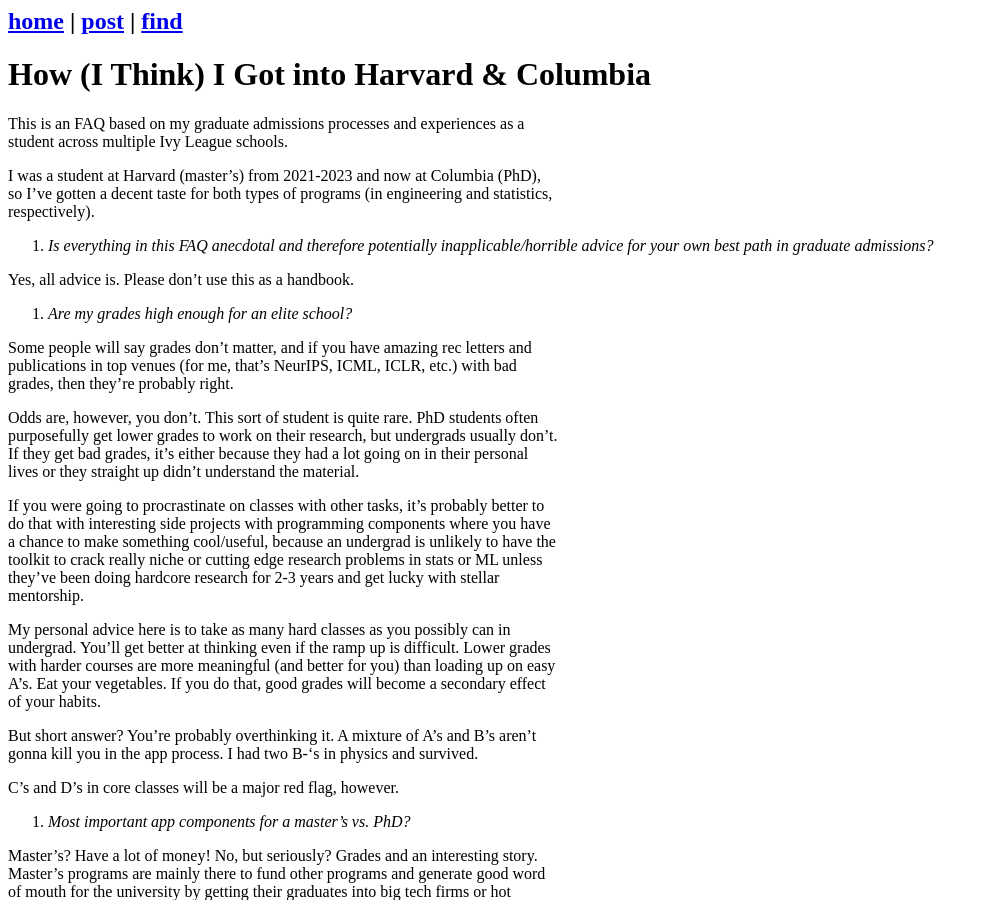
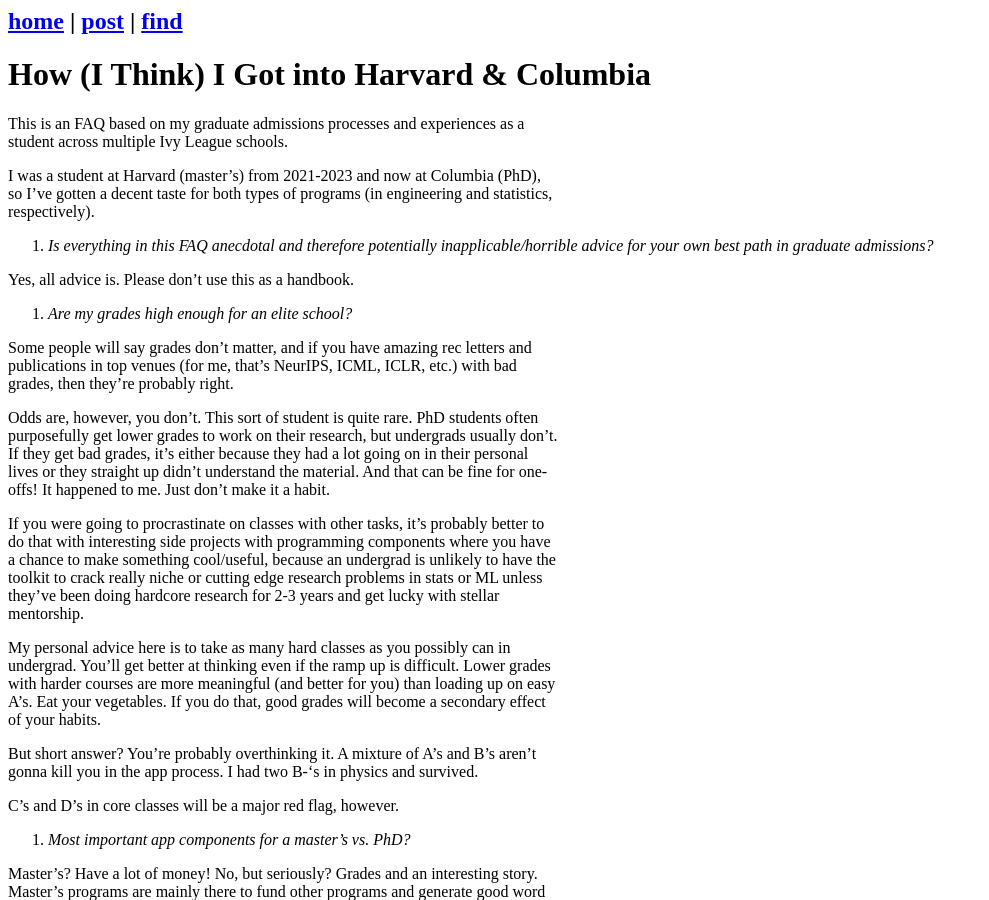
Before and after one commit to 00jrh00/00jrh00.github.io, a Jekyll site: the page built from _posts/2024-05-02-firstpost.markdown, in a window 1280 px wide and 900 px high. Shown: the whole window, without its empty margins (0-989 px from the left). Built offline with Jekyll 4.4.1, drawn with Linux system fonts in a browser that asks for light colours.

Commit message:
Update 2024-05-02-firstpost.markdown

```diff
--- a/_posts/2024-05-02-firstpost.markdown
+++ b/_posts/2024-05-02-firstpost.markdown
@@ -17,7 +17,7 @@
 
 Some people will say grades don't matter, and if you have amazing rec letters and publications in top venues (for me, that's NeurIPS, ICML, ICLR, etc.) with bad grades, then they're probably right.
 
-Odds are, however, you don't. This sort of student is quite rare. PhD students often purposefully get lower grades to work on their research, but undergrads usually don't. If they get bad grades, it's either because they had a lot going on in their personal lives or they straight up didn't understand the material.
+Odds are, however, you don't. This sort of student is quite rare. PhD students often purposefully get lower grades to work on their research, but undergrads usually don't. If they get bad grades, it's either because they had a lot going on in their personal lives or they straight up didn't understand the material. And that can be fine for one-offs! It happened to me. Just don't make it a habit.
 
 If you were going to procrastinate on classes with other tasks, it's probably better to do that with interesting side projects with programming components where you have a chance to make something cool/useful, because an undergrad is unlikely to have the toolkit to crack really niche or cutting edge research problems in stats or ML unless they've been doing hardcore research for 2-3 years and get lucky with stellar mentorship.
 
```
